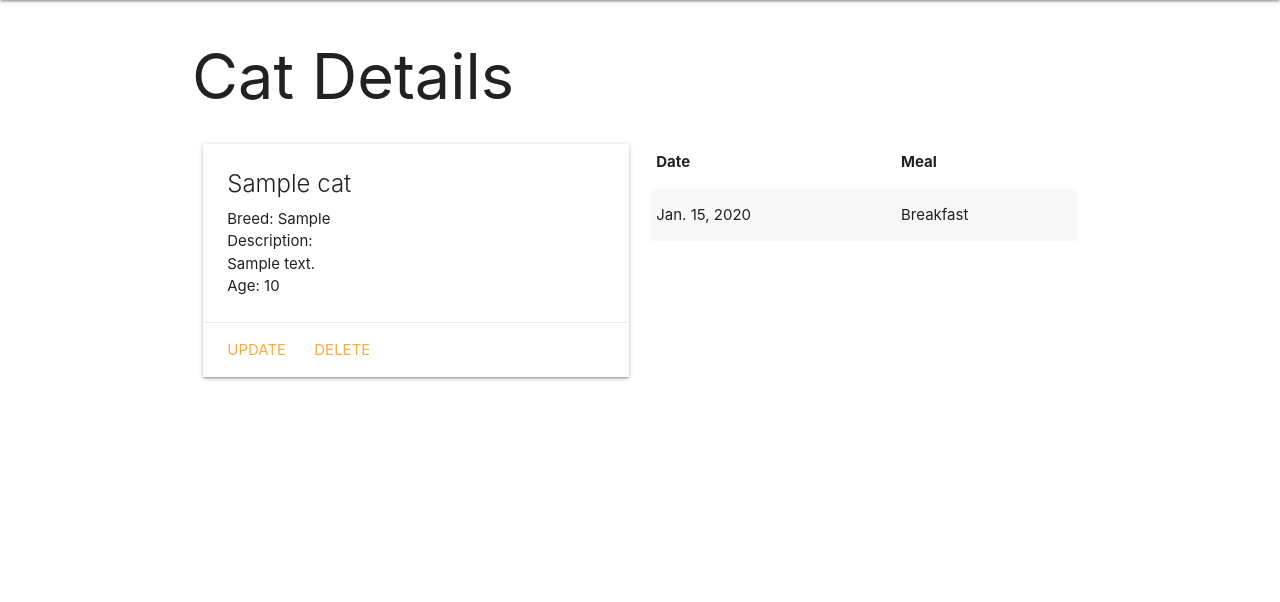
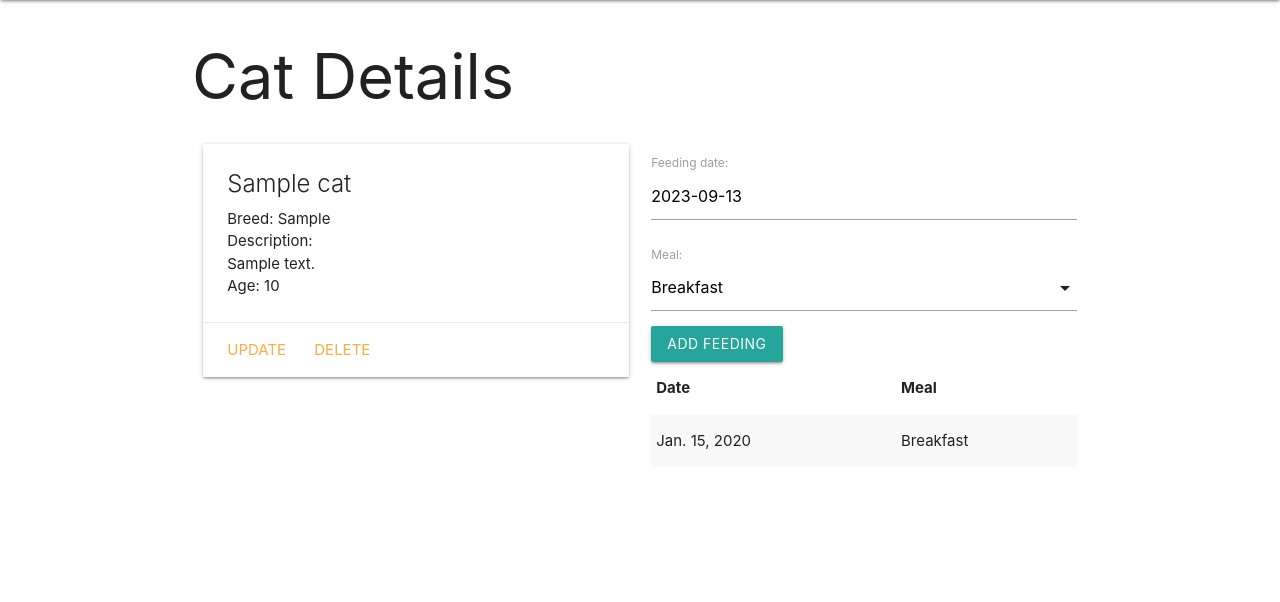
Before and after one commit to timmshinbone/avocado_catcollector, a Django app: page /cats/1 in a window 1280 px wide. Shown: the part 64-666 px from the top of the page. Run offline with Django 4.2, Linux system fonts and the light colour scheme; tables that the repository leaves empty hold one stand-in row (values such as "Sample post").

Commit message:
users can add feedings to cats via UI

```diff
--- /dev/null
+++ b/main_app/forms.py
@@ -0,0 +1,10 @@
+from django.forms import ModelForm
+from .models import Feeding
+
+# custom class inheriting from the ModelForm class
+# (that gives us all the nice built in methods etc)
+class FeedingForm(ModelForm):
+    # a nested class Meta - declares the model and fields
+    class Meta:
+        model = Feeding
+        fields = ['date', 'meal']
--- a/main_app/templates/base.html
+++ b/main_app/templates/base.html
@@ -8,6 +8,8 @@
     <title>Cat Collector</title>
     <link rel="stylesheet" href="https://cdnjs.cloudflare.com/ajax/libs/materialize/1.0.0/css/materialize.min.css">
     <link rel="stylesheet" type="text/css" href="{% static 'css/style.css'%}">
+
+    <script src="https://cdnjs.cloudflare.com/ajax/libs/materialize/1.0.0/js/materialize.min.js"></script>
 </head>
 <body>
     <header class="navbar-fixed">
--- a/main_app/templates/cats/detail.html
+++ b/main_app/templates/cats/detail.html
@@ -22,6 +22,11 @@
             </div>
         </div>
         <div class="col s6">
+            <form action="{% url 'add_feeding' cat.id %}" method="POST">
+                {% csrf_token %}
+                {{ feeding_form.as_p }}
+                <input type="submit" value="Add Feeding" class="btn">
+            </form>
             <table class="striped">
                 <thead>
                     <tr><th>Date</th><th>Meal</th></tr>
@@ -37,5 +42,18 @@
             </table>
         </div>
     </div>
+    <script>
+        const dateEl = document.getElementById('id_date');
+        // M is Materialize's global variable
+        M.Datepicker.init(dateEl, {
+            format: 'yyyy-mm-dd',
+            defaultDate: new Date(),
+            setDefaultDate: true,
+            autoClose: true
+        });
+
+        const selectEl = document.getElementById('id_meal');
+        M.FormSelect.init(selectEl)
+    </script>
 
 {% endblock %}
--- a/main_app/urls.py
+++ b/main_app/urls.py
@@ -14,4 +14,5 @@ urlpatterns = [
     path('cats/create/', views.CatCreate.as_view(), name='cats_create'),
     path('cats/<int:pk>/update/', views.CatUpdate.as_view(), name='cats_update'),
     path('cats/<int:pk>/delete/', views.CatDelete.as_view(), name='cats_delete'),
+    path('cats/<int:cat_id>/add_feeding/', views.add_feeding, name='add_feeding'),
 ]
--- a/main_app/views.py
+++ b/main_app/views.py
@@ -1,8 +1,9 @@
-from django.shortcuts import render
+from django.shortcuts import render, redirect
 # we need to import our class based views
 from django.views.generic.edit import CreateView, UpdateView, DeleteView
 # in order to use the model, we have to import
 from .models import Cat
+from .forms import FeedingForm
 
 # These are the old cats, now we use models.
 # cats = [
@@ -33,10 +34,25 @@ def cats_index(request):
 def cats_detail(request, cat_id):
     # find the cat
     cat = Cat.objects.get(id=cat_id)
-    # to check this view function before we have html, use a print!
-    # print('this is the cat django found')
-    # print(cat)
-    return render(request, 'cats/detail.html', { 'cat': cat })
+    # instantiate a feeding form to be rendered in the template
+    feeding_form = FeedingForm()
+    return render(request, 'cats/detail.html', { 'cat': cat, 'feeding_form': feeding_form })
+
+# View for adding a feeding to a cat
+def add_feeding(request, cat_id):
+    # create a ModelForm instance using the data in request.POST
+    form = FeedingForm(request.POST)
+    # we need to make sure the form data is valid
+    if form.is_valid():
+        # then we need to add/save the feeding
+        # we dont want to save the feeding until the cat is associated
+        new_feeding = form.save(commit=False)
+        # associate the feeding with a cat
+        new_feeding.cat_id = cat_id
+        # save the feeding
+        new_feeding.save()
+    # finally, redirect back to the detail page(which refreshes the info)
+    return redirect('detail', cat_id=cat_id)
 
 # Now we can inherit from the CreateView to make our cats create view
 class CatCreate(CreateView):
```
